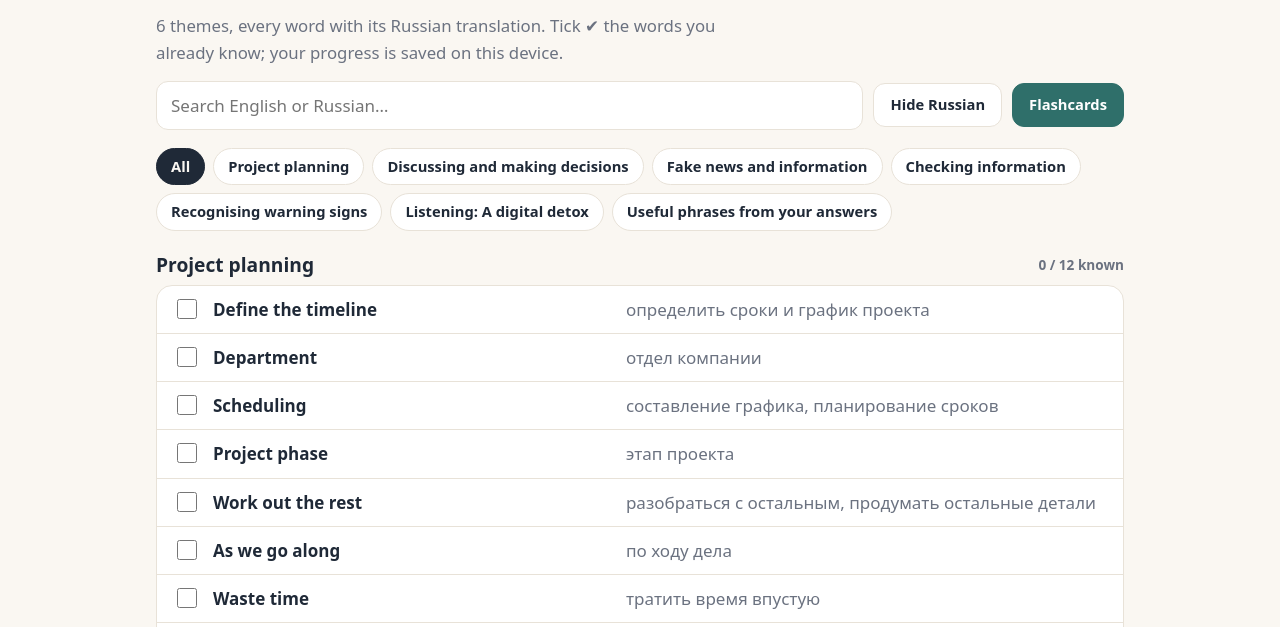
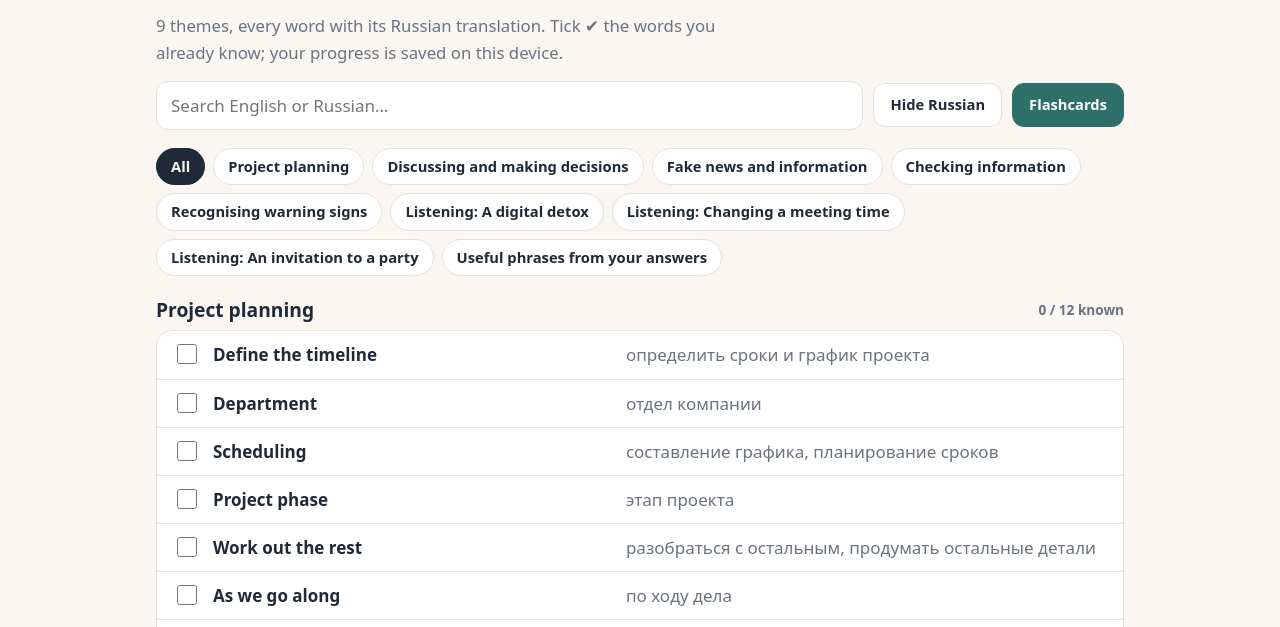
Before and after one commit to adiya-omarova/dinara-english, a plain HTML site: page index.html in a window 1280 px wide. Both pictures are taken after a click on the button "Vocabulary". Shown: the part 128-755 px from the top of the page. Drawn offline with Linux system fonts and the light colour scheme.

Commit message:
Add vocabulary for two A2 listenings

```diff
--- a/index.html
+++ b/index.html
@@ -207,7 +207,7 @@ footer{max-width:1000px;margin:0 auto;padding:0 16px 40px;color:var(--muted);fon
   <div class="grid g2">
     <div class="card link" data-go="lessons"><h3>Lessons</h3><p>Lesson notes by date: weekend chat and listening follow-up.</p></div>
     <div class="card link" data-go="speaking"><h3>Speaking</h3><p>8 questions with model answers, grouped in 3 themes. Cover the answer, speak, then check.</p></div>
-    <div class="card link" data-go="vocab"><h3>Vocabulary</h3><p>7 themes with Russian translations, search, hide-translation mode and flashcards.</p></div>
+    <div class="card link" data-go="vocab"><h3>Vocabulary</h3><p>9 themes with Russian translations, search, hide-translation mode and flashcards.</p></div>
     <div class="card link" data-go="grammar"><h3>Grammar</h3><p>15 topics in 4 groups, explained super simply, using sentences from your own answers.</p></div>
     <div class="card link" data-go="practice"><h3>Practice</h3><p>Quick quizzes: choose the right answer and see your score.</p></div>
     <div class="card"><h3>How to study</h3>
@@ -264,7 +264,7 @@ footer{max-width:1000px;margin:0 auto;padding:0 16px 40px;color:var(--muted);fon
 <!-- VOCAB -->
 <section class="page" id="vocab">
   <h1>Vocabulary</h1>
-  <p class="lead">6 themes, every word with its Russian translation. Tick ✔ the words you already know; your progress is saved on this device.</p>
+  <p class="lead">9 themes, every word with its Russian translation. Tick ✔ the words you already know; your progress is saved on this device.</p>
   <div class="toolbar" id="vTools">
     <input type="search" id="vsearch" placeholder="Search English or Russian…">
     <button class="btn" id="hideRu">Hide Russian</button>
@@ -667,6 +667,33 @@ const VOCAB=[
   ["At your own pace","в своём темпе"],
   ["Guarantee","гарантировать, ручаться"],
   ["Grow out of","вырасти из чего-то, возникнуть из чего-то"]]},
+ {id:"meeting",title:"Listening: Changing a meeting time",icon:"",cls:"b",words:[
+  ["Do you have a minute?","у тебя есть минутка?"],
+  ["Move a meeting","перенести встречу на другое время"],
+  ["Postpone","отложить, перенести на более поздний срок"],
+  ["Bring forward","перенести на более ранний срок"],
+  ["What would suit you?","что тебе было бы удобно?"],
+  ["Agenda","повестка дня"],
+  ["Preparation","подготовка"],
+  ["Look forward to","с нетерпением ждать"],
+  ["Confirm","подтвердить"],
+  ["Updated meeting invite","обновлённое приглашение на встречу"],
+  ["Cancel","отменить"],
+  ["In the meantime","тем временем, а пока"]]},
+ {id:"party",title:"Listening: An invitation to a party",icon:"",cls:"v",words:[
+  ["Automated message","автоматическое сообщение"],
+  ["Receive","получать"],
+  ["I guess","наверное, полагаю"],
+  ["Organise a party","устраивать вечеринку"],
+  ["Countryside","сельская местность, за городом"],
+  ["Instructions","указания, как добраться"],
+  ["Drive straight on","ехать прямо"],
+  ["Motorway","автомагистраль"],
+  ["Drive past","проехать мимо"],
+  ["Take exit 13A","съехать на съезде 13A"],
+  ["Turn left / on the right","повернуть налево / справа"],
+  ["Pick someone up","забрать кого-то (на машине)"],
+  ["I can’t wait","жду не дождусь"]]},
  {id:"answers",title:"Useful phrases from your answers",icon:"",cls:"o",words:[
   ["Pay close attention","уделять пристальное внимание"],
   ["Exhausted","измотанный, совершенно без сил"],
```
